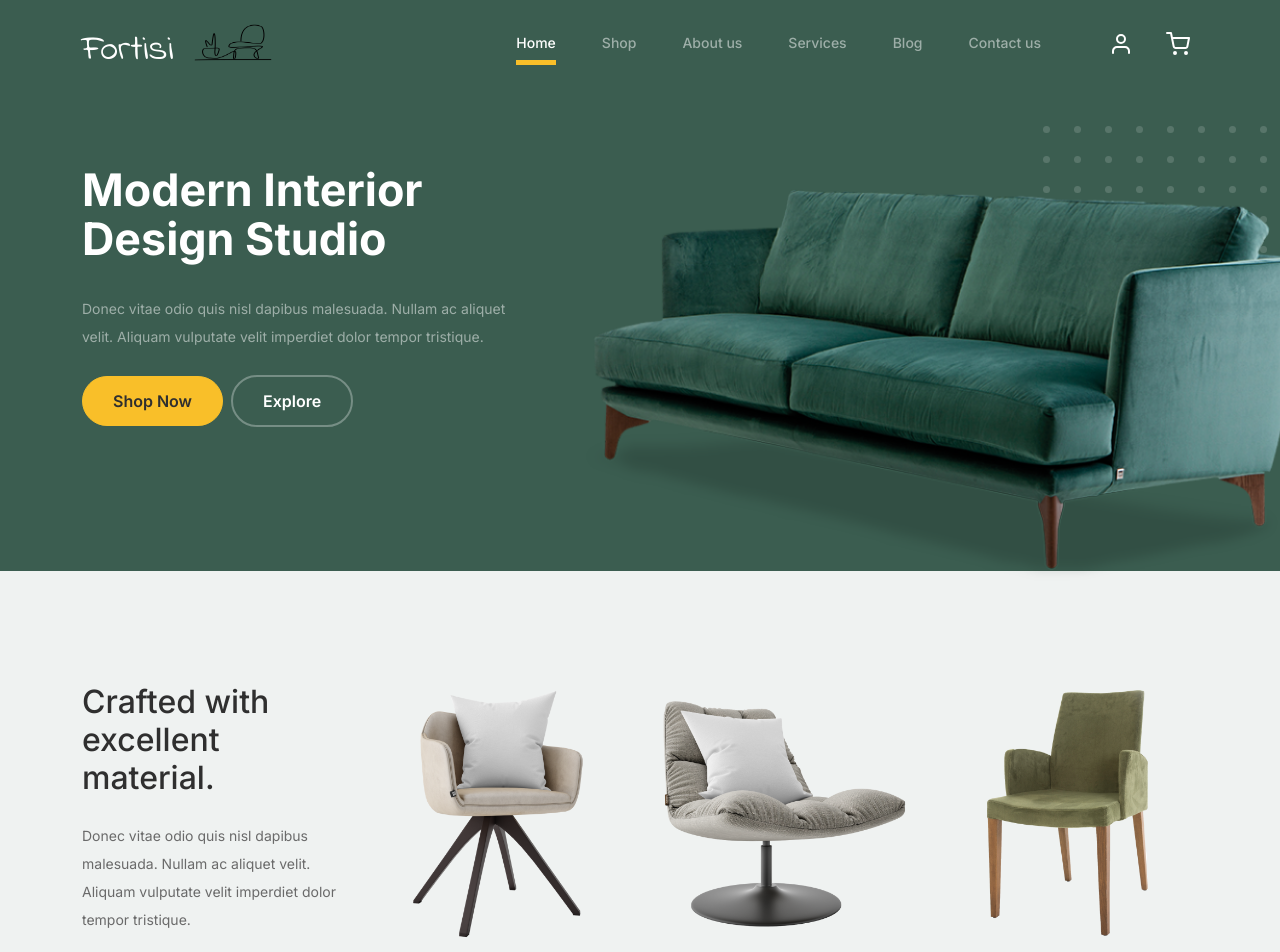
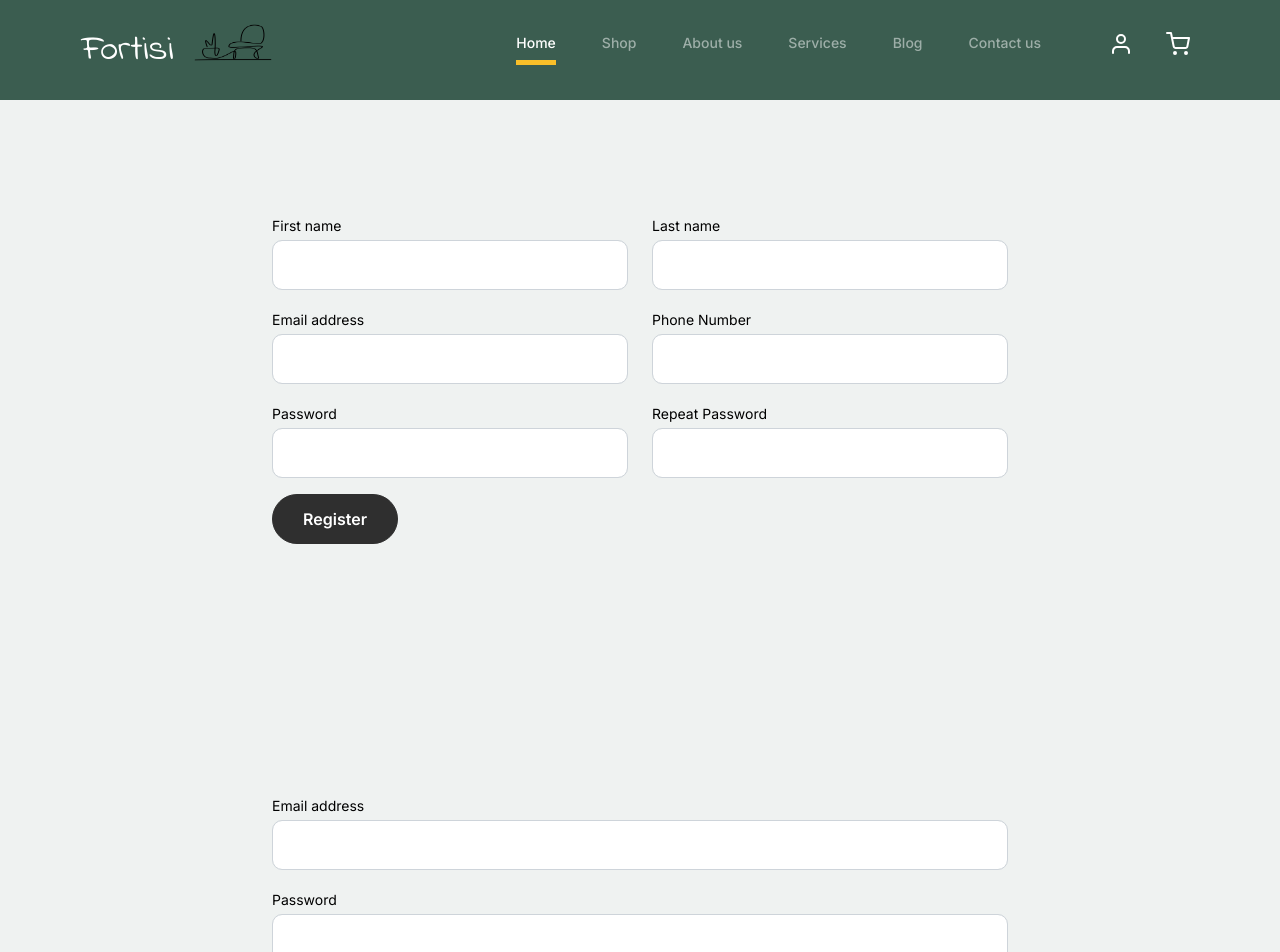
Before and after one commit to Nik-Kolev/Softuni-React, a React (Vite) app in the folder fortisi/: page / in a window 1280 px wide. Shown: the top 952 px of the page. Built offline with nearby package versions, Linux system fonts and the light colour scheme.

Commit message:
Register and Login pages added

```diff
--- a/fortisi/resources/contact.html
+++ b/fortisi/resources/contact.html
@@ -1,4 +1,4 @@
-<!-- /*
+<!-- <!-- /*
 * Bootstrap 5
 * Template Name: Furni
 * Template Author: Untree.co
@@ -55,7 +55,7 @@
 				</div>
 			</div>
 
-		</nav>
+		</nav> -->
 		<!-- End Header/Navigation -->
 
 		<!-- Start Hero Section -->
--- a/fortisi/src/App.jsx
+++ b/fortisi/src/App.jsx
@@ -8,11 +8,15 @@ import WeHelp from './Components/WeHelp/WeHelp';
 import PopularProducts from './Components/PopularProducts/PopularProducts';
 import Testimonials from './Components/Testimonials/Testimonials';
 import Blog from './Components/Blog/Blog';
+import Register from './Components/Authentication/Register/Register';
+import Login from './Components/Authentication/Login/Login';
 
 function App() {
     return (
         <>
             <Header />
+            <Register />
+            <Login />
             <WeWillSee />
             <GameArea />
             <WhyUs />
--- /dev/null
+++ b/fortisi/src/Components/Authentication/Auth.css
@@ -0,0 +1,3 @@
+.form-control:last-child {
+    margin-bottom: 1rem;
+}
--- /dev/null
+++ b/fortisi/src/Components/Authentication/Login/Login.jsx
@@ -0,0 +1,35 @@
+import '../Auth.css';
+
+export default function Login() {
+    return (
+        <div className='untree_co-section'>
+            <div className='container'>
+                <div className='block'>
+                    <div className='row justify-content-center'>
+                        <div className='col-md-8 col-lg-8 pb-4'>
+                            <form>
+                                <div className='form-group'>
+                                    <label className='text-black' htmlFor='email'>
+                                        Email address
+                                    </label>
+                                    <input type='email' className='form-control' id='email' />
+                                </div>
+
+                                <div className='form-group'>
+                                    <label className='text-black' htmlFor='password'>
+                                        Password
+                                    </label>
+                                    <input type='password' className='form-control' id='password' />
+                                </div>
+
+                                <button type='submit' className='btn btn-primary-hover-outline'>
+                                    Login
+                                </button>
+                            </form>
+                        </div>
+                    </div>
+                </div>
+            </div>
+        </div>
+    );
+}
--- /dev/null
+++ b/fortisi/src/Components/Authentication/Register/Register.jsx
@@ -0,0 +1,93 @@
+import '../Auth.css';
+
+export default function Register() {
+    return (
+        <div className='untree_co-section'>
+            <div className='container'>
+                <div className='block'>
+                    <div className='row justify-content-center'>
+                        <div className='col-md-8 col-lg-8 pb-4'>
+                            <form>
+                                <div className='row'>
+                                    <div className='col-6'>
+                                        <div className='form-group'>
+                                            <label className='text-black' htmlFor='fname'>
+                                                First name
+                                            </label>
+                                            <input type='text' className='form-control' id='fname' />
+                                        </div>
+                                    </div>
+                                    <div className='col-6'>
+                                        <div className='form-group'>
+                                            <label className='text-black' htmlFor='lname'>
+                                                Last name
+                                            </label>
+                                            <input type='text' className='form-control' id='lname' />
+                                        </div>
+                                    </div>
+                                </div>
+                                <div className='row'>
+                                    <div className='col-6'>
+                                        <div className='form-group'>
+                                            <label className='text-black' htmlFor='email'>
+                                                Email address
+                                            </label>
+                                            <input type='email' className='form-control' id='email' />
+                                        </div>
+                                    </div>
+                                    <div className='col-6'>
+                                        <div className='form-group'>
+                                            <label className='text-black' htmlFor='phoneNumber'>
+                                                Phone Number
+                                            </label>
+                                            <input type='text' className='form-control' id='phoneNumber' />
+                                        </div>
+                                    </div>
+                                </div>
+
+                                <div className='row'>
+                                    <div className='col-6'>
+                                        <div className='form-group'>
+                                            <label className='text-black' htmlFor='password'>
+                                                Password
+                                            </label>
+                                            <input type='password' className='form-control' id='password' />
+                                        </div>
+                                    </div>
+                                    <div className='col-6'>
+                                        <div className='form-group'>
+                                            <label className='text-black' htmlFor='rePass'>
+                                                Repeat Password
+                                            </label>
+                                            <input type='rePass' className='form-control' id='rePass' />
+                                        </div>
+                                    </div>
+                                </div>
+
+                                {/* TODO : Terms of use perhaps with checkbox ? To be decided*/}
+                                {/*
+                                <div className='form-group'>
+                                    <label className='text-black' htmlFor='password'>
+                                        Password
+                                    </label>
+                                    <input type='password' className='form-control' id='password' />
+                                </div>
+
+                                <div className='form-group'>
+                                    <label className='text-black' htmlFor='rePass'>
+                                        Repeat Password
+                                    </label>
+                                    <input type='rePass' className='form-control' id='rePass' />
+                                </div> */}
+
+                                <button type='submit' className='btn btn-primary-hover-outline'>
+                                    Register
+                                </button>
+                            </form>
+                        </div>
+                    </div>
+                </div>
+            </div>
+        </div>
+    );
+}
```
